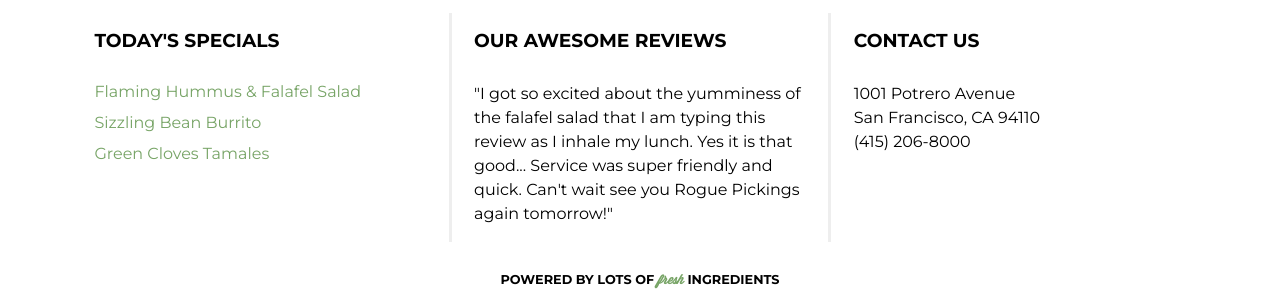
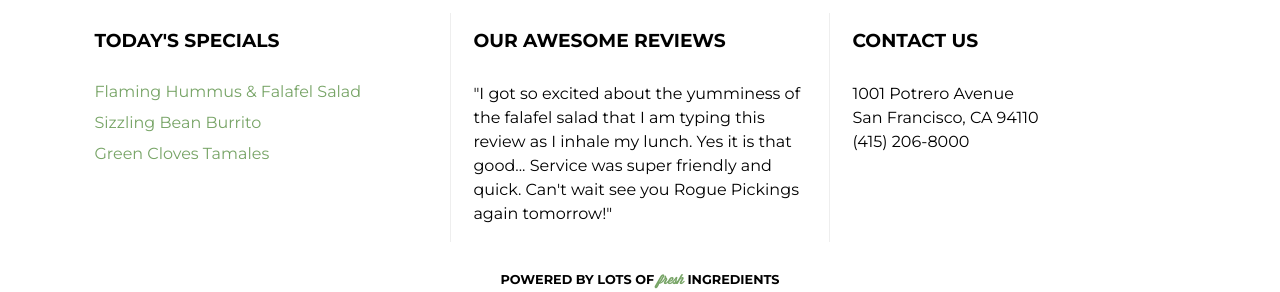
Before and after one commit to hanisno/rogue-pickings, a plain HTML site: page index.html in a window 1280 px wide. Shown: the part 542-834 px from the top of the page. Drawn offline with Linux system fonts and the light colour scheme.

Commit message:
Adjust borders on bottom sections

```diff
--- a/css/main.css
+++ b/css/main.css
@@ -160,7 +160,7 @@ nav ul li a {
 	align-items: flex-start;
   height: auto;
 	padding: 1em 1.4em;
-	border-top: 3px solid #eee;
+	border-top: 1px solid #eee;
 }
 
 .section-a ul {
@@ -223,7 +223,7 @@ footer h6 span {
 	}
 
 	.section-a, .section-b {
-		border-right: 3px solid #eee;
+		border-right: 1px solid #eee;
 	}
 }
 /*================DESKTOP================*/
```
